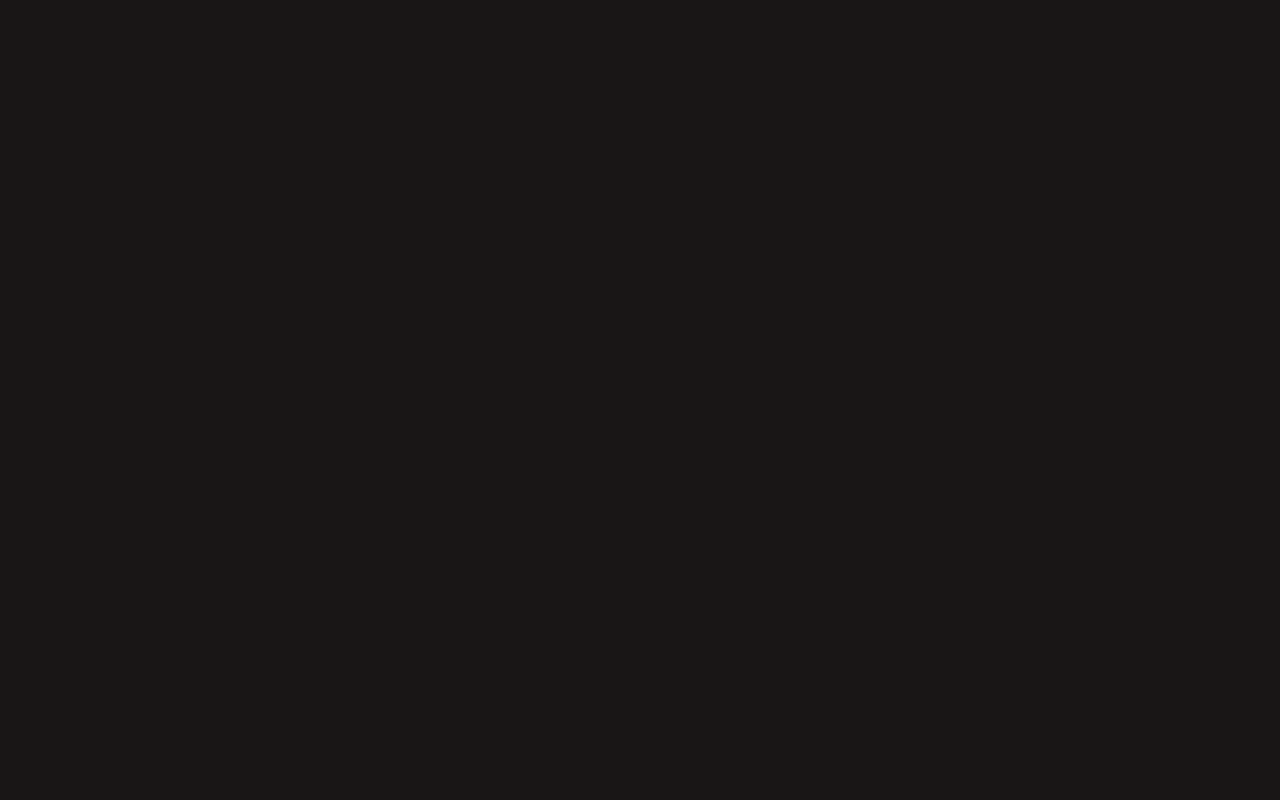
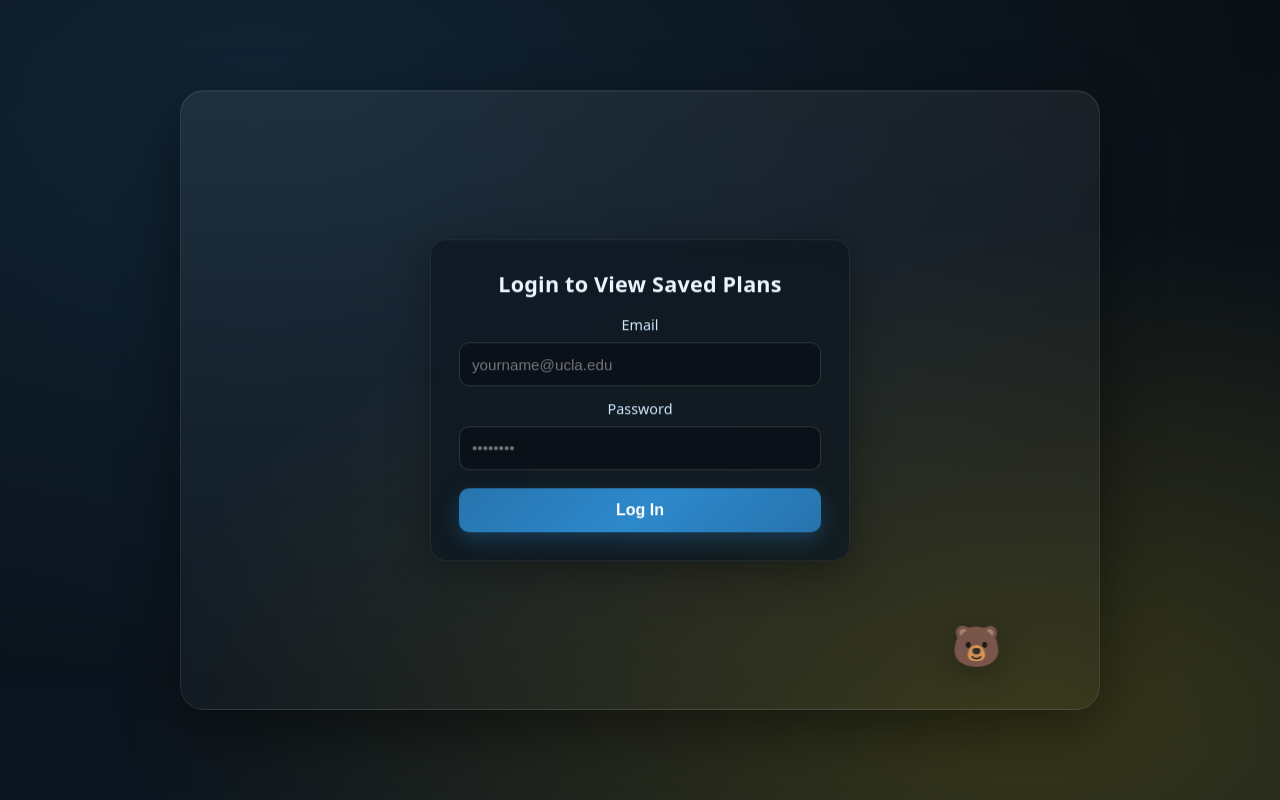
Before and after one commit to BruinPlanTeam/BruinPlan, a React (Vite) app in the folder client/: page /login in a window 1280 px wide. Before the commit this address had no page. Built offline with nearby package versions, Linux system fonts and the light colour scheme.

Commit message:
Frontend update: new Login button and page, header re-style

```diff
--- a/client/src/App.jsx
+++ b/client/src/App.jsx
@@ -1,15 +1,10 @@
-import * as React from 'react'
-import {DndContext} from '@dnd-kit/core';
-
-import { BrowserRouter, Routes, Route, Link } from 'react-router-dom';
-import HomeScreen  from './components/HomeScreen';
+import * as React from 'react';
+import { BrowserRouter, Routes, Route } from 'react-router-dom';
+import HomeScreen from './components/HomeScreen';
 import DegreePlan from './components/DegreePlan';
-
-// Import components
+import Login from './components/Login';
 import { MajorProvider } from './Major';
-
-// Import Styles
-import './App.css'
+import './App.css';
 
 function App() {
   return (
@@ -17,6 +12,7 @@ function App() {
       <MajorProvider>
         <Routes>
           <Route path="/" element={<HomeScreen />} />
+          <Route path="/login" element={<Login />} />
           <Route path="/degreeplan" element={<DegreePlan />} />
         </Routes>
       </MajorProvider>
@@ -24,4 +20,4 @@ function App() {
   );
 }
 
-export default App
+export default App;
--- a/client/src/components/Header.jsx
+++ b/client/src/components/Header.jsx
@@ -1,3 +1,5 @@
+// src/components/Header.jsx
+import { Link } from 'react-router-dom';
 import CardNav from './CardNav';
 import logo from '../assets/logo.svg';
 
@@ -5,55 +7,73 @@ export const Header = () => {
   const items = [
     {
       label: "Browse Majors",
-      bgColor: "#0D0716",
-      textColor: "#fff",
+      bgColor: "rgba(10, 18, 28, 0.92)",
+      textColor: "#EAF6FF",
       links: [
-        { label: "UCLA Catalog", ariaLabel: "UCLA Catalog", href: "https://catalog.registrar.ucla.edu/" },
-        { label: "Bruinwalk", ariaLabel: "Bruinwalk", href: "https://bruinwalk.com/" }
+        { label: "UCLA Catalog", href: "https://catalog.registrar.ucla.edu/" },
+        { label: "Bruinwalk", href: "https://bruinwalk.com/" }
       ]
     },
     {
       label: "Guidance",
-      bgColor: "#150B25",
-      textColor: "#fff",
+      bgColor: "rgba(8, 15, 22, 0.95)",
+      textColor: "#EAF6FF",
       links: [
-        {
-          label: "Sample 4-Year Schedules",
-          ariaLabel: "Sample 4-Year Schedules",
-          href: "https://www.ugeducation.ucla.edu/degreepath/majors/"
-        },
-        {
-          label: "Degree Planning Tips",
-          ariaLabel: "Degree Planning Tips",
-          href: "https://newstudents.ucla.edu/wp-content/uploads/2017/10/Degree-Planner.pdf"
-        },
-        {
-          label: "Pre-Health Requirements",
-          ariaLabel: "Pre-Health Requirements",
-          href: "https://prehealth.ucla.edu/wp-content/uploads/2024/10/Pre-Health-Requirements-rev.-10.1.24.pdf"
-        }
-      ]
-    },
-    {
-      label: "Contact",
-      bgColor: "#271E37",
-      textColor: "#fff",
-      links: [
-        { label: "Email", ariaLabel: "Email us", href: "mailto:info@bruinplan.com" }
+        { label: "Sample 4-Year Schedules", href: "https://www.ugeducation.ucla.edu/degreepath/majors/" },
+        { label: "Degree Planning Tips", href: "https://newstudents.ucla.edu/wp-content/uploads/2017/10/Degree-Planner.pdf" },
       ]
     }
   ];
 
   return (
+    <div style={styles.wrapper}>
+      <div style={styles.navBar}>
         <CardNav
           logo={logo}
           logoAlt="Bruin Plan"
           items={items}
-      baseColor="rgba(255, 255, 255, 0.1)"
-      menuColor="#fff"
-      buttonBgColor="#fff"
-      buttonTextColor="#fff"
+          baseColor="rgba(255,255,255,0.08)"
+          menuColor="#EAF6FF"
+          buttonBgColor="#2774AE"
+          buttonTextColor="#FFFFFF"
           ease="power3.out"
         />
+      </div>
+      <Link to="/login" style={styles.loginButton}>
+        Log In
+      </Link>
+    </div>
   );
 };
+
+const styles = {
+  wrapper: {
+    width: "100%",
+    position: "relative",
+    zIndex: 9999,
+  },
+
+  navBar: {
+    width: "100%",
+    background:
+      "linear-gradient(180deg, rgba(255,255,255,0.04), rgba(255,255,255,0.02)), " +
+      "linear-gradient(180deg, #0a0f14 0%, #0b1520 100%)",
+    borderBottom: "1px solid rgba(255,255,255,0.08)",
+    backdropFilter: "blur(10px)",
+  },
+
+  loginButton: {
+    position: "absolute",
+    top: "42.5px",
+    right: "22px",
+    padding: "8px 18px",
+    borderRadius: "10px",
+    background:
+      "linear-gradient(135deg, #2774AE 0%, #2d89cc 50%, #2774AE 100%)",
+    color: "#FFFFFF",
+    textDecoration: "none",
+    fontWeight: 700,
+    fontSize: "0.95rem",
+    boxShadow: "0 8px 18px rgba(39,116,174,0.35)",
+  }
+};
--- /dev/null
+++ b/client/src/components/Login.jsx
@@ -0,0 +1,199 @@
+// src/components/Login.jsx
+import { useEffect, useRef, useState } from 'react';
+import { useNavigate } from 'react-router-dom';
+
+export default function Login() {
+  const [email, setEmail] = useState('');
+  const [pw, setPw] = useState('');
+  const [err, setErr] = useState('');
+  const navigate = useNavigate();
+
+  // --- DVD-style bouncing bear ---
+  const arenaRef = useRef(null);
+  const bearRef = useRef(null);
+  const velRef = useRef({ vx: 2.2, vy: 1.8 });
+  const posRef = useRef({ x: 40, y: 30 });
+  const rafRef = useRef(0);
+
+  useEffect(() => {
+    const step = () => {
+      const arena = arenaRef.current;
+      const bear = bearRef.current;
+      if (!arena || !bear) return;
+
+      const aRect = arena.getBoundingClientRect();
+      const bRect = bear.getBoundingClientRect();
+
+      // update pos
+      posRef.current.x += velRef.current.vx;
+      posRef.current.y += velRef.current.vy;
+
+      // bounce on walls
+      if (posRef.current.x <= 0 || posRef.current.x + bRect.width >= aRect.width) {
+        velRef.current.vx = -velRef.current.vx;
+      }
+      if (posRef.current.y <= 0 || posRef.current.y + bRect.height >= aRect.height) {
+        velRef.current.vy = -velRef.current.vy;
+      }
+
+      // apply
+      bear.style.transform = `translate(${posRef.current.x}px, ${posRef.current.y}px)`;
+
+      rafRef.current = requestAnimationFrame(step);
+    };
+    rafRef.current = requestAnimationFrame(step);
+    return () => cancelAnimationFrame(rafRef.current);
+  }, []);
+
+  const onSubmit = (e) => {
+    e.preventDefault();
+    setErr('');
+    if (!email || !pw) {
+      setErr('Both fields are required');
+      return;
+    }
+    navigate('/saved-plans');
+  };
+
+  return (
+    <div style={styles.page}>
+      <div style={styles.bgGlow} />
+      <div ref={arenaRef} style={styles.arena}>
+        <div ref={bearRef} style={styles.bear} aria-hidden>🐻</div>
+        <div style={styles.card} role="region" aria-label="Login form">
+          <h1 style={styles.title}>Login to View Saved Plans</h1>
+          <form onSubmit={onSubmit} style={styles.form}>
+            <label style={styles.label}>
+              Email
+              <input
+                type="email"
+                value={email}
+                onChange={(e) => setEmail(e.target.value)}
+                placeholder="yourname@ucla.edu"
+                style={styles.input}
+                required
+              />
+            </label>
+            <label style={styles.label}>
+              Password
+              <input
+                type="password"
+                value={pw}
+                onChange={(e) => setPw(e.target.value)}
+                placeholder="••••••••"
+                style={styles.input}
+                required
+              />
+            </label>
+            {err ? <p style={styles.error}>{err}</p> : null}
+            <button type="submit" style={styles.button}>Log In</button>
+          </form>
+        </div>
+      </div>
+    </div>
+  );
+}
+
+const styles = {
+  page: {
+    minHeight: '100vh',
+    width: '100%',
+    display: 'grid',
+    placeItems: 'center',
+    background:
+      'radial-gradient(1000px 600px at 20% 10%, rgba(39,116,174,0.20), transparent), ' +
+      'radial-gradient(900px 500px at 80% 90%, rgba(255,209,0,0.18), transparent), ' +
+      'linear-gradient(180deg, #0a0f14 0%, #0b1520 100%)',
+    overflow: 'hidden',
+  },
+  bgGlow: {
+    position: 'absolute',
+    inset: 0,
+    pointerEvents: 'none',
+    filter: 'blur(40px)',
+  },
+  arena: {
+    position: 'relative',
+    width: 'min(92vw, 920px)',
+    height: 'min(78vh, 620px)',
+    borderRadius: '24px',
+    border: '1px solid rgba(255,255,255,0.08)',
+    background:
+      'linear-gradient(180deg, rgba(255,255,255,0.06), rgba(255,255,255,0.02))',
+    boxShadow:
+      '0 20px 60px rgba(0,0,0,0.45), inset 0 1px 0 rgba(255,255,255,0.06)',
+    overflow: 'hidden',
+  },
+  bear: {
+    position: 'absolute',
+    top: 0,
+    left: 0,
+    fontSize: '40px',
+    lineHeight: 1,
+    filter: 'drop-shadow(0 6px 16px rgba(0,0,0,0.35))',
+    userSelect: 'none',
+    willChange: 'transform',
+    transition: 'filter 120ms ease',
+  },
+  card: {
+    position: 'absolute',
+    inset: '50% auto auto 50%',
+    transform: 'translate(-50%, -50%)',
+    width: 'min(92%, 420px)',
+    padding: '28px',
+    borderRadius: '16px',
+    background: 'rgba(13, 23, 33, 0.75)',
+    backdropFilter: 'blur(10px)',
+    border: '1px solid rgba(255,255,255,0.08)',
+    boxShadow: '0 10px 40px rgba(0,0,0,0.35)',
+    color: '#e9f0f5',
+  },
+  title: {
+    margin: '0 0 14px',
+    fontSize: '1.35rem',
+    fontWeight: 700,
+    letterSpacing: '0.2px',
+    color: '#EAF6FF',
+    textAlign: 'center',
+  },
+  form: {
+    display: 'grid',
+    gap: '12px',
+  },
+  label: {
+    display: 'grid',
+    gap: '6px',
+    fontSize: '0.9rem',
+    color: '#CFE7FF',
+  },
+  input: {
+    height: '44px',
+    borderRadius: '10px',
+    border: '1px solid rgba(255,255,255,0.14)',
+    background: 'rgba(8,15,22,0.65)',
+    color: '#EAF6FF',
+    padding: '0 12px',
+    outline: 'none',
+    fontSize: '0.95rem',
+  },
+  button: {
+    marginTop: '6px',
+    height: '44px',
+    borderRadius: '10px',
+    border: 'none',
+    background:
+      'linear-gradient(135deg, #2774AE 0%, #2d89cc 50%, #2774AE 100%)',
+    color: 'white',
+    fontSize: '1rem',
+    fontWeight: 700,
+    cursor: 'pointer',
+    boxShadow: '0 8px 20px rgba(39,116,174,0.35)',
+    transition: 'transform 0.08s ease',
+  },
+  error: {
+    color: '#ff6b6b',
+    fontSize: '0.9rem',
+    margin: '4px 0 0',
+    textAlign: 'center',
+  },
+};
```
Also changed, not shown: client/src/components/CardNav.jsx (+37 -10 lines). Lines whose indentation alone changed are shown as unchanged.
